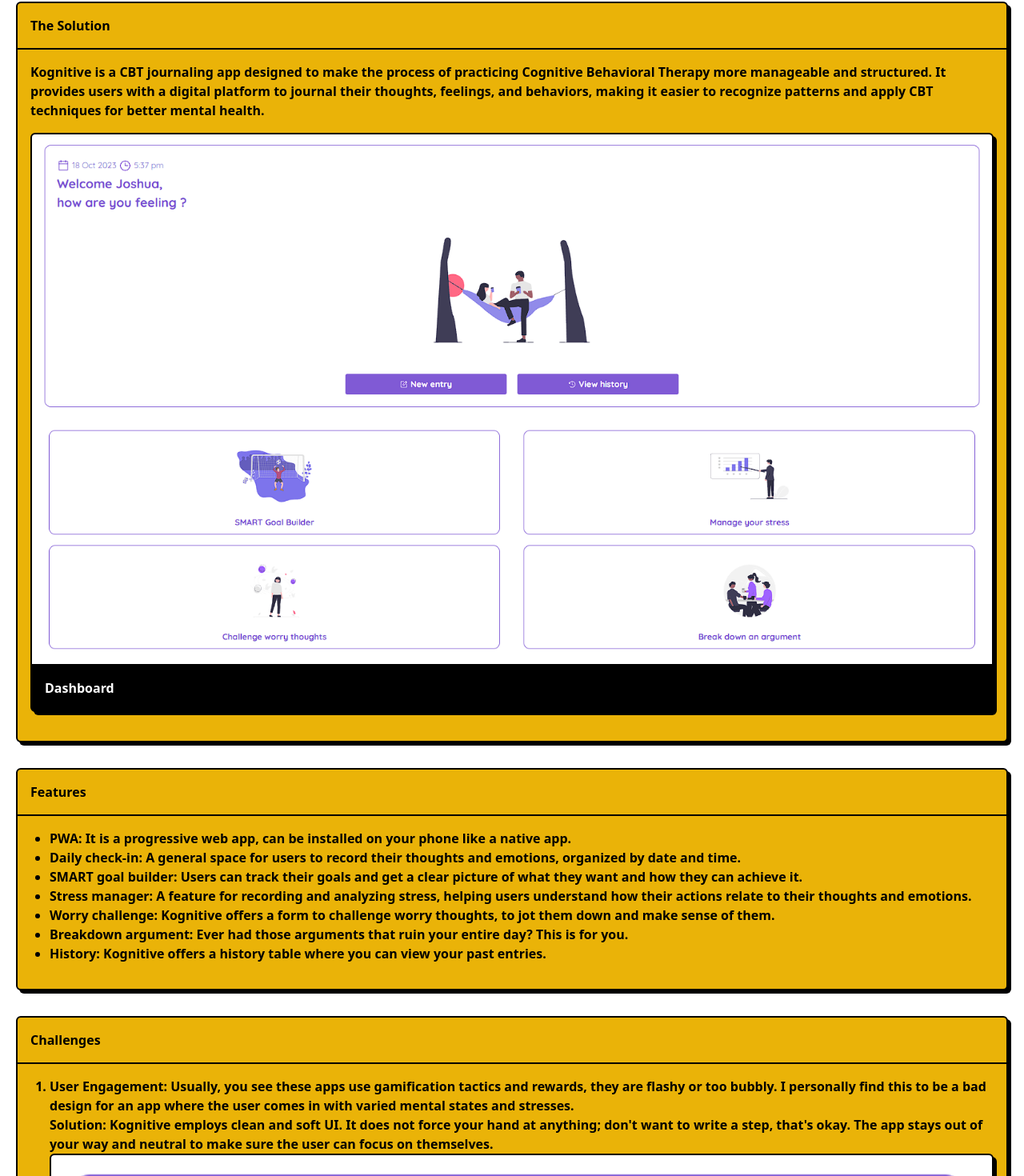
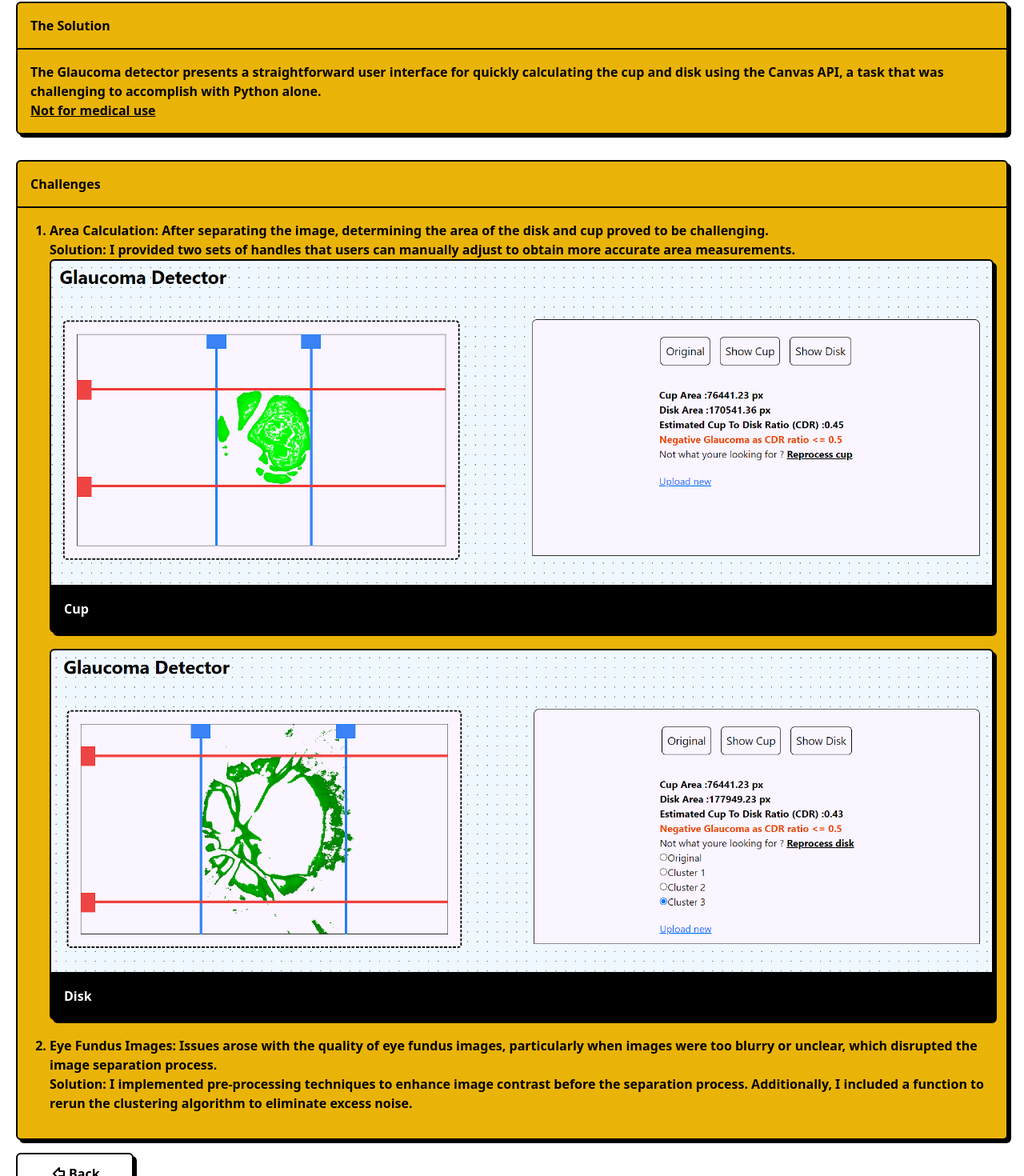
Before and after one commit to Joshuajrodrigues/dev-portfolio, a Next.js app: page /project/final-year-project in a window 1280 px wide. Shown: the part 754-2224 px from the top of the page at 80% size. Built offline with nearby package versions, Linux system fonts and the light colour scheme.

Commit message:
socials updated

```diff
--- a/app/project/final-year-project/page.tsx
+++ b/app/project/final-year-project/page.tsx
@@ -1,7 +1,7 @@
 import Card from "@/components/card";
 import ImageCard from "@/components/imageCard";
 import Tags from "@/components/tags";
-import { ArrowBigLeftIcon } from "lucide-react";
+import { ArrowBigLeftIcon, ExternalLink } from "lucide-react";
 import { Metadata } from "next";
 import Link from "next/link";
 export const metadata: Metadata = {
@@ -43,8 +43,12 @@ const page = () => {
               Python. Our project received first place among all engineering
               departments, which was a remarkable achievement.
               <br />
-              <a href="https://github.com/Joshuajrodrigues/Glaucoma-detection-using-fuzzy-c-strange-point-algorithm">
-                Original project source
+              <a
+                className=" underline "
+                href="https://github.com/Joshuajrodrigues/Glaucoma-detection-using-fuzzy-c-strange-point-algorithm"
+              >
+                Original project source{" "}
+                <ExternalLink className="inline" size={12} />
               </a>
             </p>
           </>
@@ -74,105 +78,51 @@ const page = () => {
         heading="The Solution"
         paragraph={
           <>
-            <p className="mb-4">
-              Kognitive is a CBT journaling app designed to make the process of
-              practicing Cognitive Behavioral Therapy more manageable and
-              structured. It provides users with a digital platform to journal
-              their thoughts, feelings, and behaviors, making it easier to
-              recognize patterns and apply CBT techniques for better mental
-              health.
+            <p>
+              The Glaucoma detector presents a straightforward user interface
+              for quickly calculating the cup and disk using the Canvas API, a
+              task that was challenging to accomplish with Python alone.
+              <br />
+              <strong className=" underline">Not for medical use</strong>
             </p>
-            <ImageCard imageUrl={"/kognitive/dash.png"}>Dashboard</ImageCard>
           </>
         }
       />
       <Card
         className="w-full m-4"
-        heading=" Features"
-        paragraph={
-          <>
-            <ul className="list-disc ml-6 mb-4">
-              <li>
-                <strong>PWA:</strong> It is a progressive web app, can be
-                installed on your phone like a native app.
-              </li>
-              <li>
-                <strong>Daily check-in:</strong> A general space for users to
-                record their thoughts and emotions, organized by date and time.
-              </li>
-              <li>
-                <strong>SMART goal builder:</strong> Users can track their goals
-                and get a clear picture of what they want and how they can
-                achieve it.
-              </li>
-              <li>
-                <strong>Stress manager:</strong> A feature for recording and
-                analyzing stress, helping users understand how their actions
-                relate to their thoughts and emotions.
-              </li>
-              <li>
-                <strong>Worry challenge:</strong> Kognitive offers a form to
-                challenge worry thoughts, to jot them down and make sense of
-                them.
-              </li>
-              <li>
-                <strong>Breakdown argument:</strong> Ever had those arguments
-                that ruin your entire day? This is for you.
-              </li>
-              <li>
-                <strong>History:</strong> Kognitive offers a history table where
-                you can view your past entries.
-              </li>
-            </ul>
-          </>
-        }
-      />
-      <Card
-        className="w-full m-4"
-        heading="Challenges"
+        heading=" Challenges"
         paragraph={
           <>
             <ol className="list-decimal ml-6 mb-4">
               <li>
-                <strong>User Engagement:</strong> Usually, you see these apps
-                use gamification tactics and rewards, they are flashy or too
-                bubbly. I personally find this to be a bad design for an app
-                where the user comes in with varied mental states and stresses.
-                <p className="flex flex-col justify-center items-center">
-                  <span>
-                    <strong>Solution:</strong> Kognitive employs clean and soft
-                    UI. It does not force your hand at anything; don't want to
-                    write a step, that's okay. The app stays out of your way and
-                    neutral to make sure the user can focus on themselves.
-                  </span>
-                  <ImageCard imageUrl="/kognitive/example.png">
-                    Example
-                  </ImageCard>
+                <strong>Area Calculation:</strong> After separating the image,
+                determining the area of the disk and cup proved to be
+                challenging.
+                <p>
+                  <strong>Solution:</strong> I provided two sets of handles that
+                  users can manually adjust to obtain more accurate area
+                  measurements.
                 </p>
+                <ImageCard imageUrl="/gd/cup.png">Cup</ImageCard>
+                <ImageCard imageUrl="/gd/disk.png">Disk</ImageCard>
+
               </li>
               <li>
-                <strong>Data Privacy and Security:</strong> Safeguarding
-                sensitive user data and ensuring the privacy of their thoughts
-                and emotions is crucial in a mental health app.
+                <strong>Eye Fundus Images:</strong> Issues arose with the
+                quality of eye fundus images, particularly when images were too
+                blurry or unclear, which disrupted the image separation process.
                 <p>
-                  <strong>Solution:</strong> Kognitive is open-source; you can
-                  clone and host this on your personal Supabase database. There
-                  are no ads, and it's free.
-                </p>
-              </li>
-              <li>
-                <strong>Forms:</strong> The forms provided in Kognitive have a
-                slightly complex state management system.
-                <p>
-                  <strong>Solution:</strong> It was made easier by using Zustand
-                  over Redux, as it felt like the perfect balance for an app
-                  like this.
+                  <strong>Solution:</strong> I implemented pre-processing
+                  techniques to enhance image contrast before the separation
+                  process. Additionally, I included a function to rerun the
+                  clustering algorithm to eliminate excess noise.
                 </p>
               </li>
             </ol>
           </>
         }
       />
+
       <section className="w-full flex justify-start mb-3">
         <Link
           className="flex cursor-pointer items-center justify-center rounded-md border-2 border-black bg-white px-10 py-3 font-bold shadow-[4px_4px_0px_0px_rgba(0,0,0,1)] transition-all hover:translate-x-[3px] hover:translate-y-[3px] hover:shadow-none"
--- a/components/about.tsx
+++ b/components/about.tsx
@@ -11,14 +11,16 @@ const About = () => {
         <ul className="list-disc p-2">
           <li className="mb-2">🎓Completed computer engineering in 2021.</li>
           <li className="mb-2">
-           📖 Bookworm, currently reading Prophet Song by Paul Lynch.
+            📖 Bookworm, currently reading Prophet Song by Paul Lynch.
           </li>
           <li className="mb-2">
-           🎬 Cinema enthusiast, current favourite The Mist.
+            🎬 Cinema enthusiast, current favourite The Mist.
           </li>
           <li className="mb-2">🧑‍🍳 Loves to cook.</li>
           <li className="mb-2">🏃‍♂️ Daily evening runs.</li>
-          <li className="mb-2">😺 Cat person but currently owns a 🐶 dog and 💖 him too.</li>
+          <li className="mb-2">
+            😺 Cat person but currently owns a 🐶 dog and 💖 him too.
+          </li>
         </ul>
       </section>
       <h3 className="p-2 text-bold">
@@ -26,6 +28,7 @@ const About = () => {
         <u>Tech stack:</u>{" "}
       </h3>
       <section className="flex flex-wrap ">
+        <Badge content="HTML/CSS" />
         <Badge content="Javascript" />
         <Badge content="TypeScript" />
         <Badge content="React" />
@@ -38,6 +41,11 @@ const About = () => {
         <Badge content="MaterialUI" />
         <Badge content="SCSS/LESS" />
         <Badge content="Webpack" />
+        <Badge content="NodeJs" />
+        <Badge content="ExpressJs" />
+        <Badge content="Fastify" />
+        <Badge content="Golang" />
+        <Badge content="Python" />
       </section>
     </div>
   );
--- a/components/contact.tsx
+++ b/components/contact.tsx
@@ -20,7 +20,7 @@ const Contact = () => {
       <a
         className="flex items-center p-2"
         target="_blank"
-        href="https://linkedin.com/in/joshua-rodrigues-1655091b2"
+        href="https://www.instagram.com/joshuajrodrigues?utm_source=qr&igsh=d2xhbmphaW03ZGZ2"
       >
         <Instagram className="mr-5" /> Follow me on Instagram
       </a>
--- a/components/projectCard.tsx
+++ b/components/projectCard.tsx
@@ -4,6 +4,7 @@ import { useTheme } from "@/store/theme";
 import Tags from "./tags";
 import Link from "next/link";
 import Image from "next/image";
+import { Book } from "lucide-react";
 
 type Props = {
   imageUrl: string;
@@ -29,7 +30,7 @@ export default function ProjectCard({
           {children}{" "}
           <small>
             <u>
-              <Link href={link}>Read more</Link>
+              <Link className="flex items-center justify-center" href={link}> Read more <Book className="inline ml-1" size={12} /></Link>
             </u>
           </small>
         </figcaption>
```
